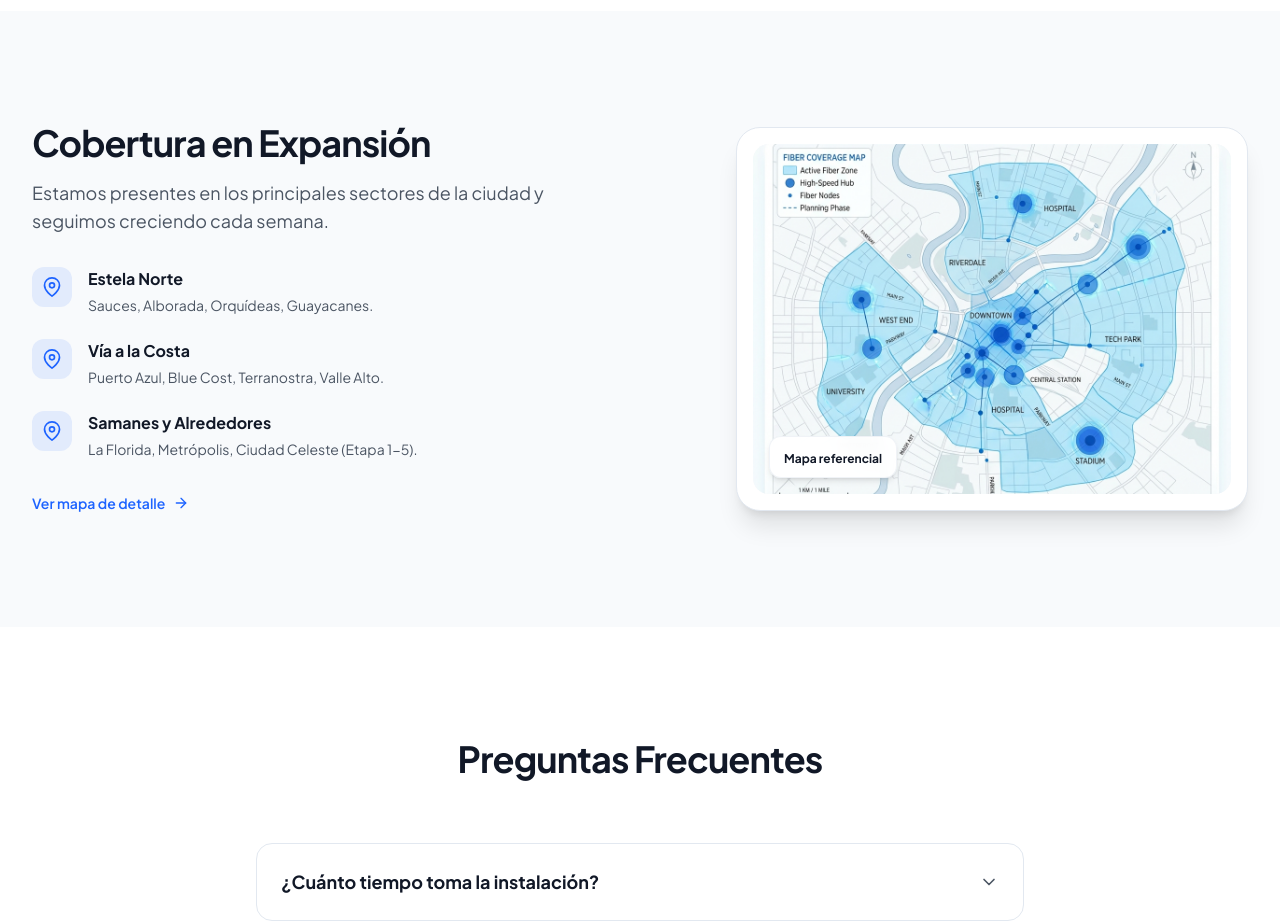
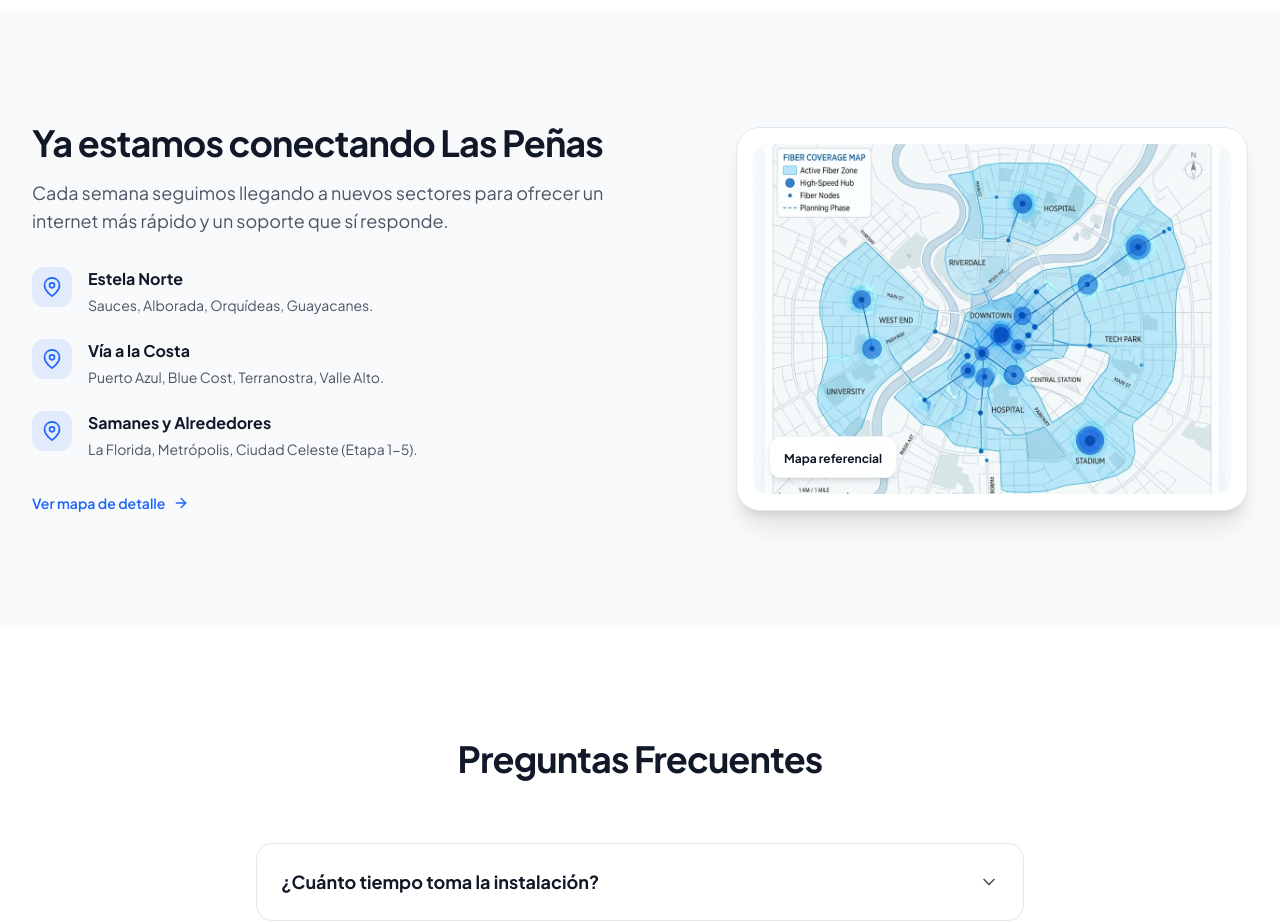
Before and after one commit to DerianPaez/ultramax, a Next.js app: page / in a window 1280 px wide. Shown: the part 4260-5183 px from the top of the page. Built offline with nearby package versions, Linux system fonts and the light colour scheme.

Commit message:
refactor(coverage): update coverage section copywriting

```diff
--- a/components/section/Coverage.tsx
+++ b/components/section/Coverage.tsx
@@ -13,11 +13,10 @@ export const Coverage: React.FC = () => {
           <div className="flex flex-col gap-8">
             <div className="flex flex-col gap-4">
               <h2 className="text-3xl font-bold tracking-tight text-dark sm:text-4xl">
-                Cobertura en Expansión
+                Ya estamos conectando Las Peñas
               </h2>
               <p className="text-lg text-muted">
-                Estamos presentes en los principales sectores de la ciudad y
-                seguimos creciendo cada semana.
+                Cada semana seguimos llegando a nuevos sectores para ofrecer un internet más rápido y un soporte que sí responde.
               </p>
             </div>
 
```
